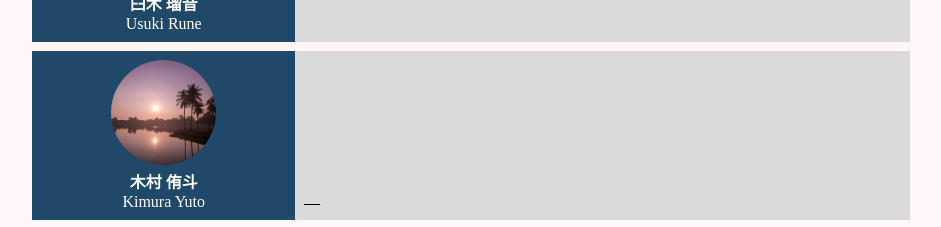
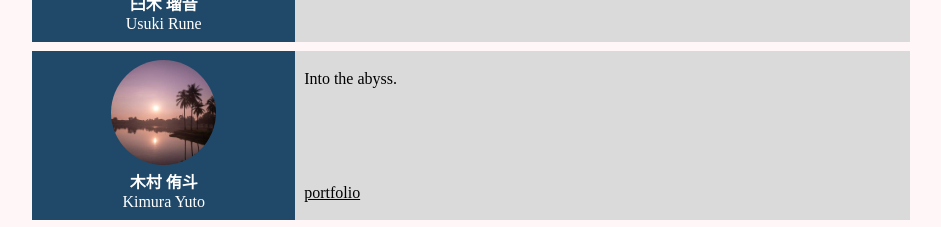
Before and after one commit to Boh-PJ/boh-pj.github.io, a plain HTML site: page docs/members/index.html in a window 1280 px wide. Shown: the part 988-1215 px from the top of the page, without its empty margins (169-1110 px from the left). Drawn offline with Linux system fonts and the light colour scheme.

Commit message:
update member profile

```diff
--- a/docs/members/index.html
+++ b/docs/members/index.html
@@ -97,10 +97,10 @@
                         <p>Kimura Yuto</p>
                     </div>
                     <div class="member-info split-7">
+                        <p>Into the abyss.</p>
                         <p>　</p>
                         <p>　</p>
-                        <p>　</p>
-                        <a href="#">　</a>
+                        <a href="https://bit.ly/3fEqsvP">portfolio</a>
                     </div>
                 </div>
 
```
